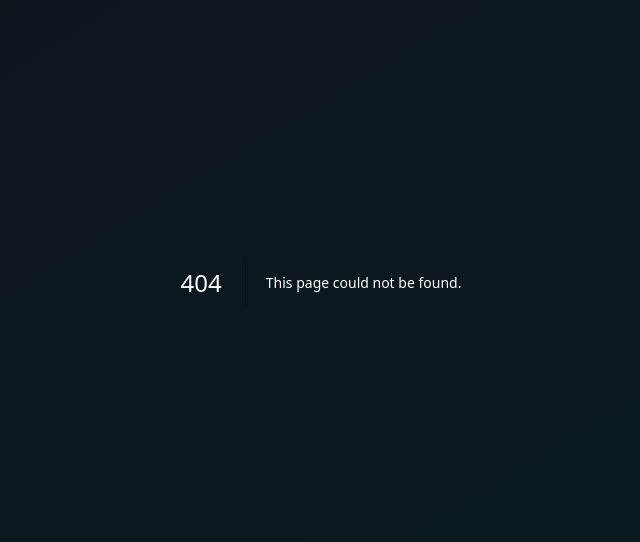
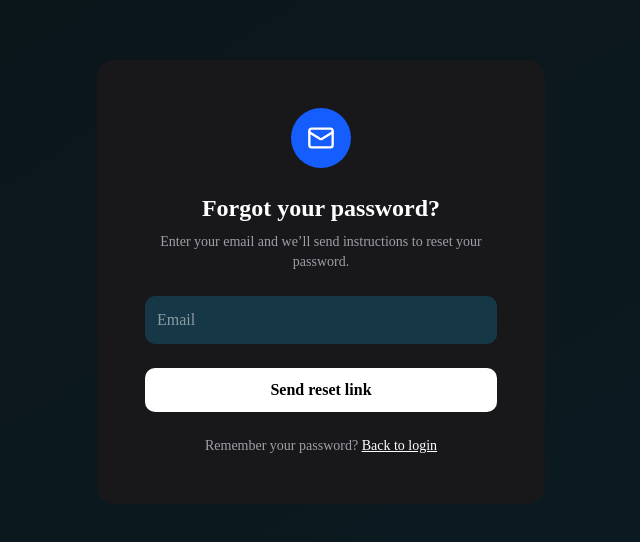
Before and after one commit to Marcobc-exe/PasswordManagerApp, a Next.js app in the folder client/: page /forgot-password in a window 1280 px wide. Before the commit this address had no page. Shown: the part 118-660 px from the top of the page, without its empty margins (319-959 px from the left). Built offline with nearby package versions, Linux system fonts and the light colour scheme.

Commit message:
feath(auth): add forgot password link and page

```diff
--- /dev/null
+++ b/client/app/forgot-password/page.tsx
@@ -0,0 +1,99 @@
+"use client";
+
+import { SyntheticEvent, useState } from "react";
+import Link from "next/link";
+import { Mail } from "lucide-react";
+import { toast } from "sonner";
+import { Spinner } from "@/components/Spinner";
+import { useThemeStore } from "@/app/store/themeStore";
+
+export default function ForgotPasswordPage() {
+  const [email, setEmail] = useState("");
+  const [sent, setSent] = useState(false);
+  const [isLoading, setIsLoading] = useState(false);
+  const darkMode = useThemeStore((state) => state.darkMode);
+
+  const inputTheme = darkMode
+    ? "bg-[#153746] hover:bg-[#15495f]"
+    : "bg-[#9c7f53] hover:bg-[#b58b4d]";
+
+  const handleSubmit = async (e: SyntheticEvent<HTMLFormElement>) => {
+    e.preventDefault();
+
+    if (!email.trim()) {
+      toast.warning("Email is required");
+      return;
+    }
+
+    setIsLoading(true);
+
+    try {
+      // TODO: call API later
+      // await requestPasswordReset(email);
+
+      setSent(true);
+      toast.success("Reset instructions sent");
+    } catch {
+      toast.warning("Something went wrong");
+    } finally {
+      setIsLoading(false);
+    }
+  };
+
+  return (
+    <main className="flex min-h-screen items-center justify-center px-6 text-white">
+      <form
+        onSubmit={handleSubmit}
+        className="w-full max-w-md bg-zinc-900 p-8 sm:p-12 rounded-2xl space-y-6"
+      >
+        <div className="flex justify-center">
+          <div className="rounded-full bg-blue-600 p-4">
+            <Mail size={28} />
+          </div>
+        </div>
+
+        <div className="text-center space-y-2">
+          <h1 className="text-2xl font-bold">Forgot your password?</h1>
+          <p className="text-sm text-zinc-400">
+            Enter your email and we’ll send instructions to reset your password.
+          </p>
+        </div>
+
+        {sent ? (
+          <div className="rounded-xl border border-green-500/40 bg-green-500/10 p-4 text-sm text-green-300">
+            If an account exists for <strong>{email}</strong>, reset
+            instructions have been sent.
+          </div>
+        ) : (
+          <>
+            <input
+              type="email"
+              placeholder="Email"
+              className={`w-full p-3 rounded-lg disabled:opacity-60 disabled:cursor-not-allowed ${inputTheme}`}
+              value={email}
+              onChange={(e) => setEmail(e.target.value)}
+              disabled={isLoading}
+            />
+
+            <button
+              type="submit"
+              disabled={isLoading}
+              className="w-full bg-white hover:bg-amber-50 transition text-black p-3 rounded-lg font-semibold cursor-pointer disabled:opacity-60 disabled:cursor-not-allowed flex items-center justify-center"
+            >
+              <div className="h-5 flex items-center justify-center">
+                {isLoading ? <Spinner /> : "Send reset link"}
+              </div>
+            </button>
+          </>
+        )}
+
+        <p className="text-center text-sm text-zinc-400">
+          Remember your password?{" "}
+          <Link href="/login" className="text-white underline">
+            Back to login
+          </Link>
+        </p>
+      </form>
+    </main>
+  );
+}
--- a/client/app/login/page.tsx
+++ b/client/app/login/page.tsx
@@ -6,6 +6,7 @@ import { Spinner } from "@/components/Spinner";
 import { useLogin } from "@/features/login/login.hook";
 import { useRouter } from "next/navigation";
 import { toast } from "sonner";
+import Link from "next/link";
 
 export default function LoginPage() {
   const [email, setEmail] = useState("");
@@ -16,7 +17,7 @@ export default function LoginPage() {
     ? "bg-[#153746] hover:bg-[#15495f]"
     : "bg-[#9c7f53] hover:bg-[#b58b4d]";
   const loginMutation = useLogin();
-  const router = useRouter()
+  const router = useRouter();
 
   const handleLogin = async (e: SyntheticEvent<HTMLFormElement>) => {
     e.preventDefault();
@@ -79,6 +80,12 @@ export default function LoginPage() {
             {loginMutation.isPending ? <Spinner /> : "Login"}
           </div>
         </button>
+        <Link
+          href="/forgot-password"
+          className="text-sm text-zinc-400 hover:text-white underline flex justify-center mb-3"
+        >
+          Forgot password?
+        </Link>
         <p className="text-center text-sm text-zinc-400">
           Don&apos;t have an account?{" "}
           <a href="/register" className="text-white underline">
```
